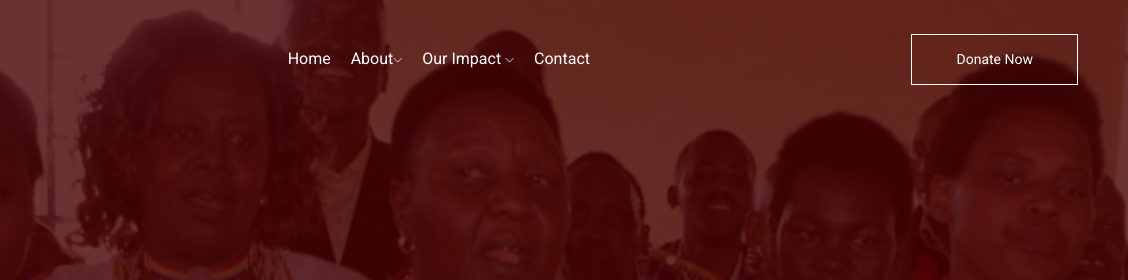
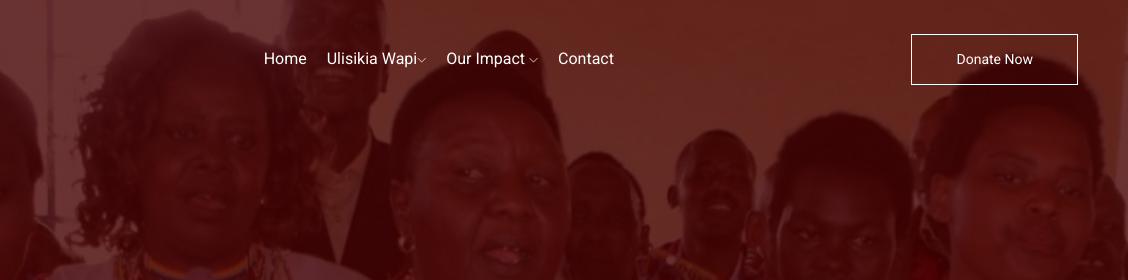
Before and after one commit to LBNDOCH/tasaruntomonokinitiative, a plain HTML site: page index.html in a window 1280 px wide. Shown: the top 280 px of the page, 152-1280 px from the left. Drawn offline with nearby package versions, Linux system fonts and the light colour scheme; a web font is replaced by a local one.

Commit message:
Update index.html

```diff
--- a/index.html
+++ b/index.html
@@ -49,7 +49,7 @@
                                 <nav>
                                     <ul id="navigation">
                                         <li><a href="index.html">home</a></li>
-                                        <li><a href="#">about<i class="ti-angle-down"></i></a>
+                                        <li><a href="#">ulisikia wapi<i class="ti-angle-down"></i></a>
                                             <ul class="submenu">
                                                 <li><a href="about.html">about</a></li>
                                                 <li><a href="partners.html">partners</a></li>
```
